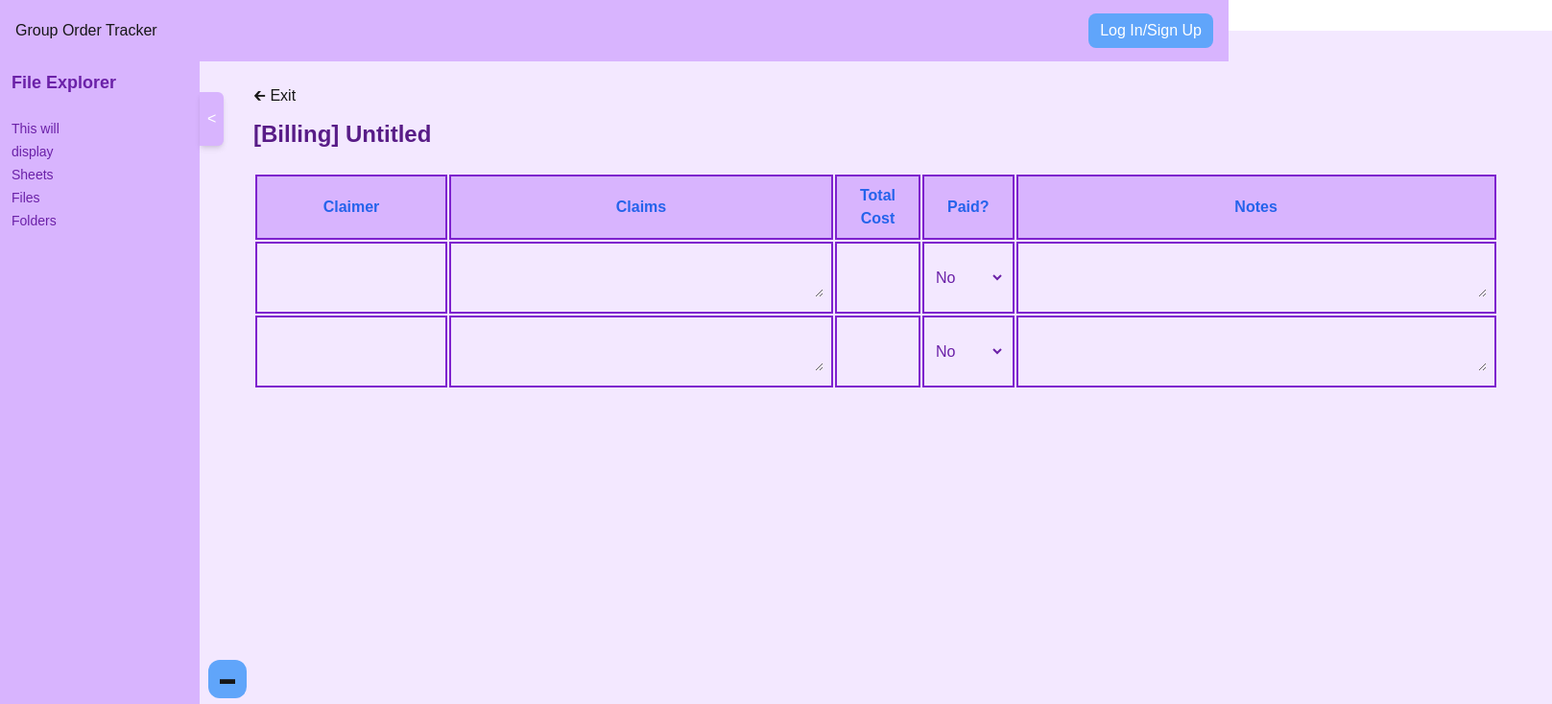
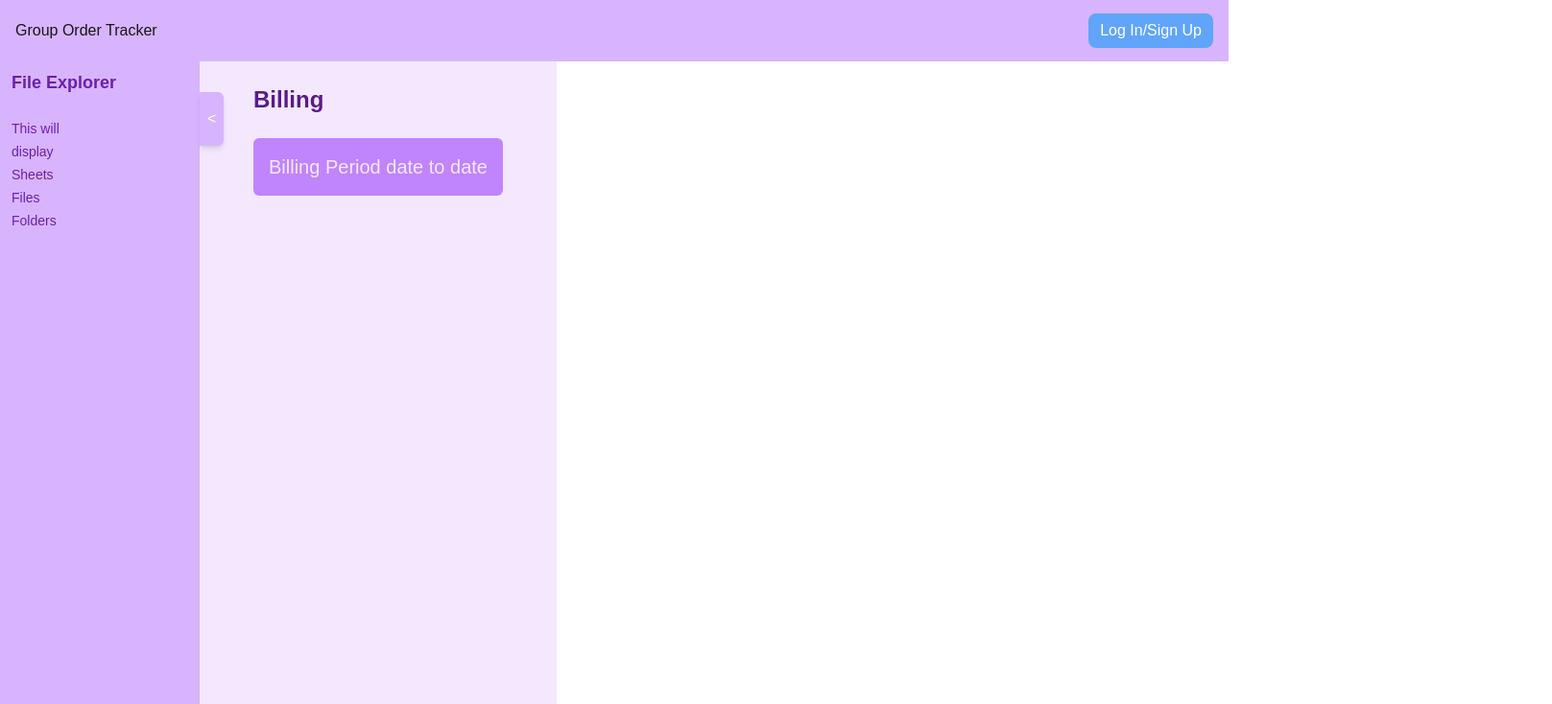
Before and after one commit to ruireise/group-order-tracker, a Next.js app: page /workspace/sheet/billing in a window 1280 px wide. Shown: the top 734 px of the page at 96% size, 1617 px wide, since content can reach past the window. Built offline with nearby package versions, Linux system fonts and the light colour scheme.

Commit message:
billing page summary and component

```diff
--- a/src/app/components/Hero.js
+++ b/src/app/components/Hero.js
@@ -13,7 +13,7 @@ export default function Hero() {
 
                 <div className="flex flex-col items-center md:items-start justify-center">
                     <span className="text-blue-800 text-4xl md:text-5xl text-center md:text-left">
-                        Simplifying order management for the lazy ones.
+                        Managing group orders with less effort.
                     </span>
 
                     <button className="mt-6 bg-blue-400 text-white px-6 py-3 rounded-lg hover:bg-purple-800 transition"
--- a/src/app/components/LoginModal.js
+++ b/src/app/components/LoginModal.js
@@ -69,7 +69,15 @@ export default function LoginModal({ isOpen, onClose }) {
                         alt="Google Logo"
                         className="w-6 h-6 mr-3"
                     />
-                    <span>Sign in with Google</span>
+                        <span>Sign in with Google</span>
+                    </button>
+                    <button className="w-full flex items-center justify-center p-3 bg-purple-400 text-white rounded-lg hover:bg-purple-600 focus:outline-none">
+                    <img
+                        src="discord_logo.jpeg" // Google Logo URL
+                        alt="Discord Logo"
+                        className="w-6 h-6 mr-3"
+                    />
+                        <span>Sign in with Discord</span>
                     </button>
                 </div>
             </div>
--- /dev/null
+++ b/src/app/workspace/components/BillingCard.js
@@ -0,0 +1,14 @@
+"use client";
+
+export default function BillingCard({ onOpen }) {
+    return (
+        <div
+            className="min-h-10 max-w-[93vw] w-auto rounded-md bg-purple-400 cursor-pointer hover:bg-blue-600"
+            onClick={onOpen}
+        >
+            <span className="flex items-center p-4 text-xl text-purple-100">
+                Billing Period date to date
+            </span>
+        </div>
+    );
+}
--- /dev/null
+++ b/src/app/workspace/components/BillingSummaryModal.js
@@ -0,0 +1,43 @@
+import { useRef } from "react";
+
+export default function BillingSummaryModal({ isOpen, onClose }) {
+    const modalRef = useRef(null);
+
+    return (
+        <div
+            className={`fixed inset-0 z-50 flex items-center justify-center transition-all duration-500 ${
+                isOpen ? "opacity-100 scale-100 pointer-events-auto" : "opacity-0 scale-95 pointer-events-none"
+            }`}
+            style={{
+                visibility: isOpen ? "visible" : "hidden",
+            }}
+        >
+            {/* Background Overlay (Click to Close) */}
+            <div className="absolute inset-0 bg-black bg-opacity-50" onClick={onClose}></div>
+
+            {/* Modal Container */}
+            <div
+                ref={modalRef}
+                className="relative w-11/12 h-11/12 max-w-6xl max-h-5xl bg-blue-200 rounded-lg shadow-2xl p-8"
+            >
+                {/* Header with Close Button */}
+                <div className="flex justify-between items-center border-b pb-4">
+                    <h2 className="text-xl font-bold text-blue-900">Billing Summary</h2>
+                    <button
+                        onClick={onClose}
+                        className="text-gray-500 hover:text-gray-800 text-lg font-bold"
+                    >
+                        ✖
+                    </button>
+                </div>
+
+                {/* Modal Content */}
+                <div className="flex-1 mt-6 overflow-auto h-[75%]">
+                    <div className="container mx-auto">
+                        <p className="text-gray-700">Billing details will be displayed here.</p>
+                    </div>
+                </div>
+            </div>
+        </div>
+    );
+}
--- a/src/app/workspace/sheet/billing/page.js
+++ b/src/app/workspace/sheet/billing/page.js
@@ -1,22 +1,14 @@
-"use client"
+"use client";
 
-import React from "react";
-import { useState } from "react";
+import React, { useState } from "react";
 import FileExplorerSidebar from "../../components/FileExplorerSidebar";
+import BillingCard from "../../components/BillingCard";
+import BillingSummaryModal from "../../components/BillingSummaryModal";
 
-export default function Sheet(props) {
+export default function Sheet() {
     const [isSidebarOpen, setIsSidebarOpen] = useState(true);
-    const [rowCount, setRowCount] = useState(2); //Make rowCount default 10
-    const [sheetTitle, setSheetTitle] = useState("Untitled");
+    const [isModalOpen, setIsModalOpen] = useState(false);  // ✅ Manage modal state here
 
-
-    //Increases row count
-    const addRow = () =>
-        setRowCount(rowCount + 1);
-    //Decreases row count if it is greater than 2
-    const removeRow = () =>
-        setRowCount(rowCount > 2 ? rowCount - 1 : rowCount);
-    //Sidebar Open/Close
     const toggleSidebar = () => setIsSidebarOpen(!isSidebarOpen);
 
     return (
@@ -24,67 +16,21 @@ export default function Sheet(props) {
             <FileExplorerSidebar isSidebarOpen={isSidebarOpen} toggleSidebar={toggleSidebar} />
 
             <div className={`p-14 mt-8 bg-purple-100 transition-all ${isSidebarOpen ? "ml-0" : "w-full"}`}>
-                {/*Buttons on top */}
-                <button className="text-md mb-3">🡰 Exit</button>
+                {/* Top Header */}
                 <div className="flex md:flex-row justify-between items-center">
-                    {/* Sheet Title */}
                     <h1 className="text-purple-900 text-center md:text-left text-2xl font-bold mb-6 w-full">
-                        [Billing] <input type="text" className="text-center md:text-left bg-transparent md:w-[700px] whitespace-normal break-words" value={sheetTitle} onChange={(e) => setSheetTitle(e.target.value)}/>
+                        Billing
                     </h1>
                 </div>
 
-                {/* Container for sheet */}
-                <div className="overflow-auto min-h-[68vh] max-h-[70vh]">
-                    <table className="table-auto border-separate w-max min-w-[1200px]">
-                        {/*Header*/}
-                        <thead className="sticky bg-purple-300 top-0 z-10">
-                            <tr>
-                                <th className="border-2 border-purple-700 px-6 py-2 text-md text-blue-600 font-semibold w-[200px]">Claimer</th>
-                                <th className="border-2 border-purple-700 px-6 py-2 text-md text-blue-600 font-semibold w-[400px]">Claims</th>
-                                <th className="border-2 border-purple-700 px-6 py-2 text-md text-blue-600 font-semibold w-[30px]">Total Cost</th>
-                                <th className="border-2 border-purple-700 px-6 py-2 text-md text-blue-600 font-semibold w-[30px]">Paid?</th>
-                                <th className="border-2 border-purple-700 px-6 py-2 text-md text-blue-600 font-semibold w-[500px]">Notes</th>
-                            </tr>
-                        </thead>
-
-                        {/* Table Body */}
-                        <tbody>
-                            {Array.from({ length: rowCount }).map((_, rowIdx) => (
-                                <tr key={`row-${rowIdx}`}>
-                                    {/*Claimer column*/}
-                                    <td className="border-2 border-purple-700 px-2 py-2 min-h-[20px] whitespace-normal break-words">
-                                        <input type="text" className="w-full outline-none bg-transparent text-purple-800"/>
-                                    </td>
-                                    {/*Claims column*/}
-                                    <td className="border-2 border-purple-700 px-2 py-2">
-                                        <textarea className="w-full outline-none bg-transparent text-purple-800" min="1" step="1"/>
-                                    </td>
-                                    {/*Total Cost column*/}
-                                    <td className="border-2 border-purple-700 px-2 py-2">
-                                        <input type="number" className="w-full outline-none bg-transparent text-purple-800" min="0.00" step="0.01" />
-                                    </td>
-                                    {/*Paid? column*/}
-                                    <td className="border-2 border-purple-700 px-2 py-2">
-                                        <select type="number" className="w-full outline-none bg-transparent text-purple-800" min="0.00" step="0.01">
-                                            <option>No</option>
-                                            <option>Yes</option>
-                                        </select>
-                                    </td>
-                                    {/*Notes column*/}
-                                    <td className="border-2 border-purple-700 px-2 py-2">
-                                        <textarea className="w-full outline-none bg-transparent text-purple-800" min="0.00" step="0.01" />
-                                    </td>
-                                </tr>
-                            ))}
-                        </tbody>
-                    </table>
-                </div>
-                <div className={`absolute bottom-6 left-3 flex flex-col space-y-2 transition-all duration-200 ${isSidebarOpen ? "left-[217px]" : "left-2"}`}>
-                    {/*Row operations */}
-                    <button onClick={removeRow} className="px-3 py-2 bg-blue-400 rounded-xl">▬</button>
-                    <button onClick={addRow} className="px-3 py-2 bg-purple-500 rounded-xl">✚</button>
+                {/* BillingCard - Clicking it opens the modal */}
+                <div className="overflow-auto min-h-[68vh] max-h-[70vh] max-w-[93vw]">
+                    <BillingCard onOpen={() => setIsModalOpen(true)} />
                 </div>
             </div>
+
+            {/* BillingSummaryModal - Close it using state from Sheet.js */}
+            <BillingSummaryModal isOpen={isModalOpen} onClose={() => setIsModalOpen(false)} />
         </div>
     );
 }
```
Also changed, not shown: public/discord_logo.jpeg (added).
